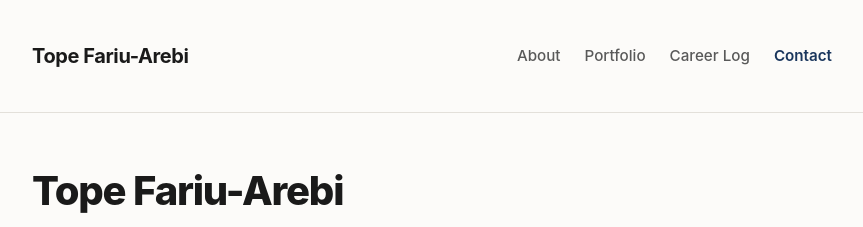
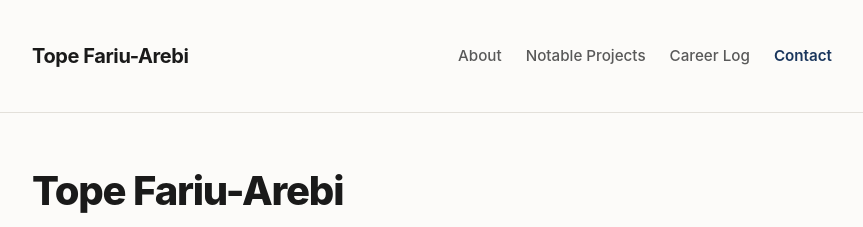
Before and after one commit to topearebi/topearebi-portfolio, a Jekyll site: the page built from index.html, in a window 1280 px wide. Shown: the top 227 px of the page, without its empty margins (208-1071 px from the left). Built offline with Jekyll 4.4.1, drawn with Linux system fonts in a browser that asks for light colours.

Commit message:
Update navigation links and footer in default layout

```diff
--- a/_layouts/default.html
+++ b/_layouts/default.html
@@ -13,10 +13,10 @@
         <div class="header-container">
             <a href="{{ '/' | relative_url }}" class="site-logo">Tope Fariu-Arebi</a>
             <nav class="site-nav">
-                <a href="{{ '/' | relative_url }}">About</a>
-                <a href="{{ '/portfolio/' | relative_url }}">Portfolio</a>
+                <a href="{{ '/about/' | relative_url }}">About</a>
+                <a href="{{ '/' | relative_url }}">Notable Projects</a>
                 <a href="{{ '/career-log/' | relative_url }}">Career Log</a>
-                <a href="mailto:contact@topearebi.com" class="nav-cta">Contact</a>
+                <a href="{{ '/contact/' | relative_url }}" class="nav-cta">Contact</a>
             </nav>
         </div>
     </header>
```
